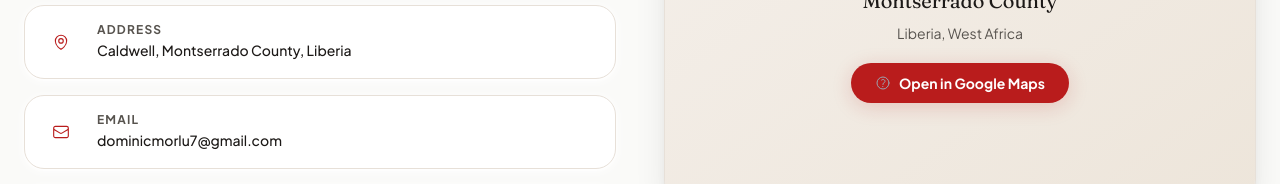
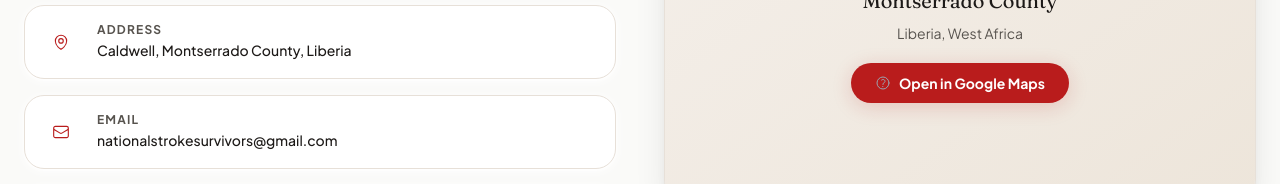
Before and after one commit to Vetsocom/NASSAL, a Next.js app: page /contact in a window 1280 px wide. Shown: the part 2000-2184 px from the top of the page. Built offline with nearby package versions, Linux system fonts and the light colour scheme.

Commit message:
feat: create LocationSection component to display contact details and map link

```diff
--- a/src/app/contact/components/LocationSection.tsx
+++ b/src/app/contact/components/LocationSection.tsx
@@ -18,7 +18,7 @@ export default function LocationSection() {
             <div className="space-y-4">
               {[
                 { icon: 'MapPinIcon',  label: 'Address',          value: 'Caldwell, Montserrado County, Liberia' },
-                { icon: 'EnvelopeIcon', label: 'Email',   value: 'dominicmorlu7@gmail.com' },
+                { icon: 'EnvelopeIcon', label: 'Email',   value: 'nationalstrokesurvivors@gmail.com' },
                 { icon: 'PhoneIcon',    label: 'Phone',   value: '+231 776 279 605 / +231 881 451 935' },
               ].map(item => (
                 <div key={item.label} className="flex items-start gap-4 bg-card border border-border rounded-xl p-4 shadow-card">
```
